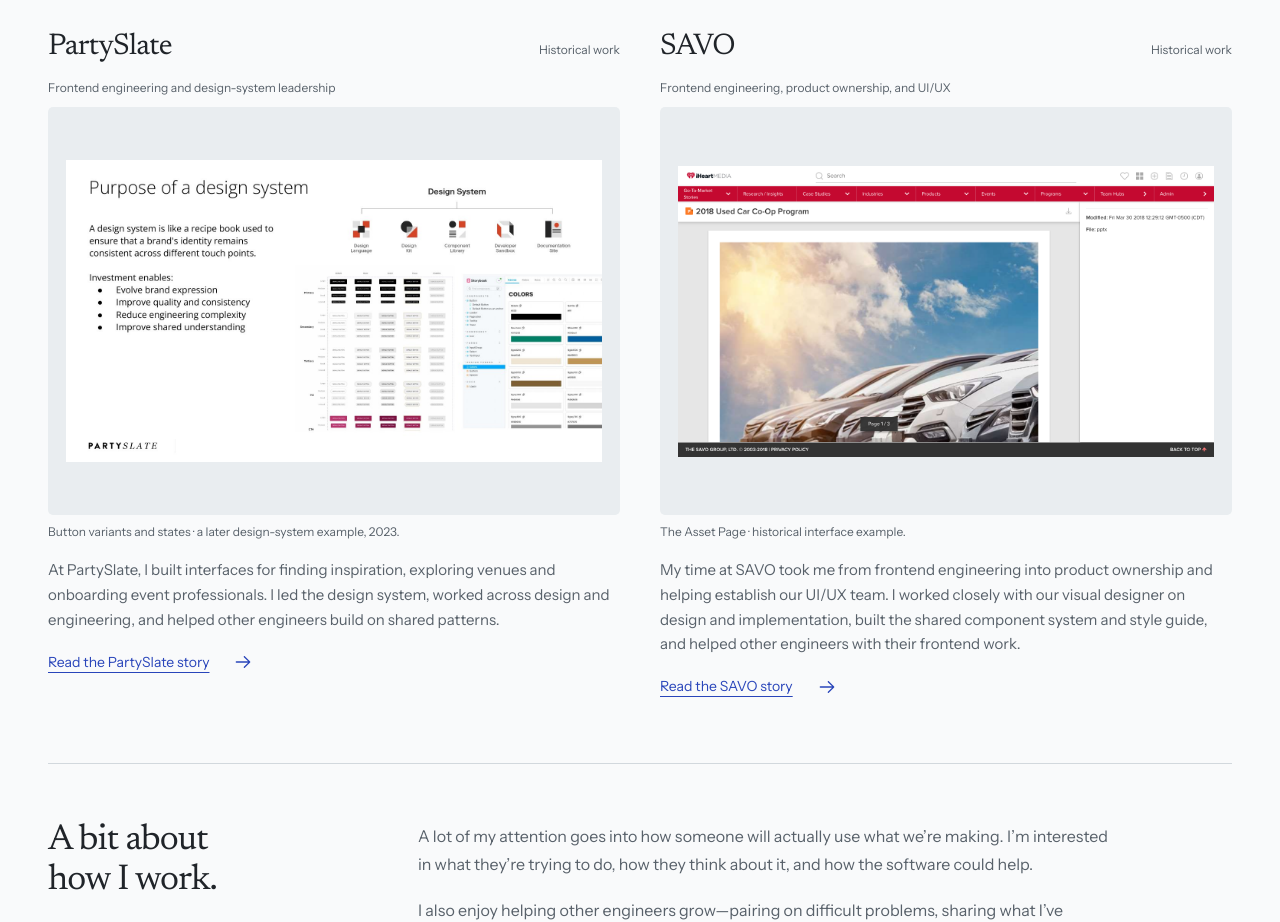
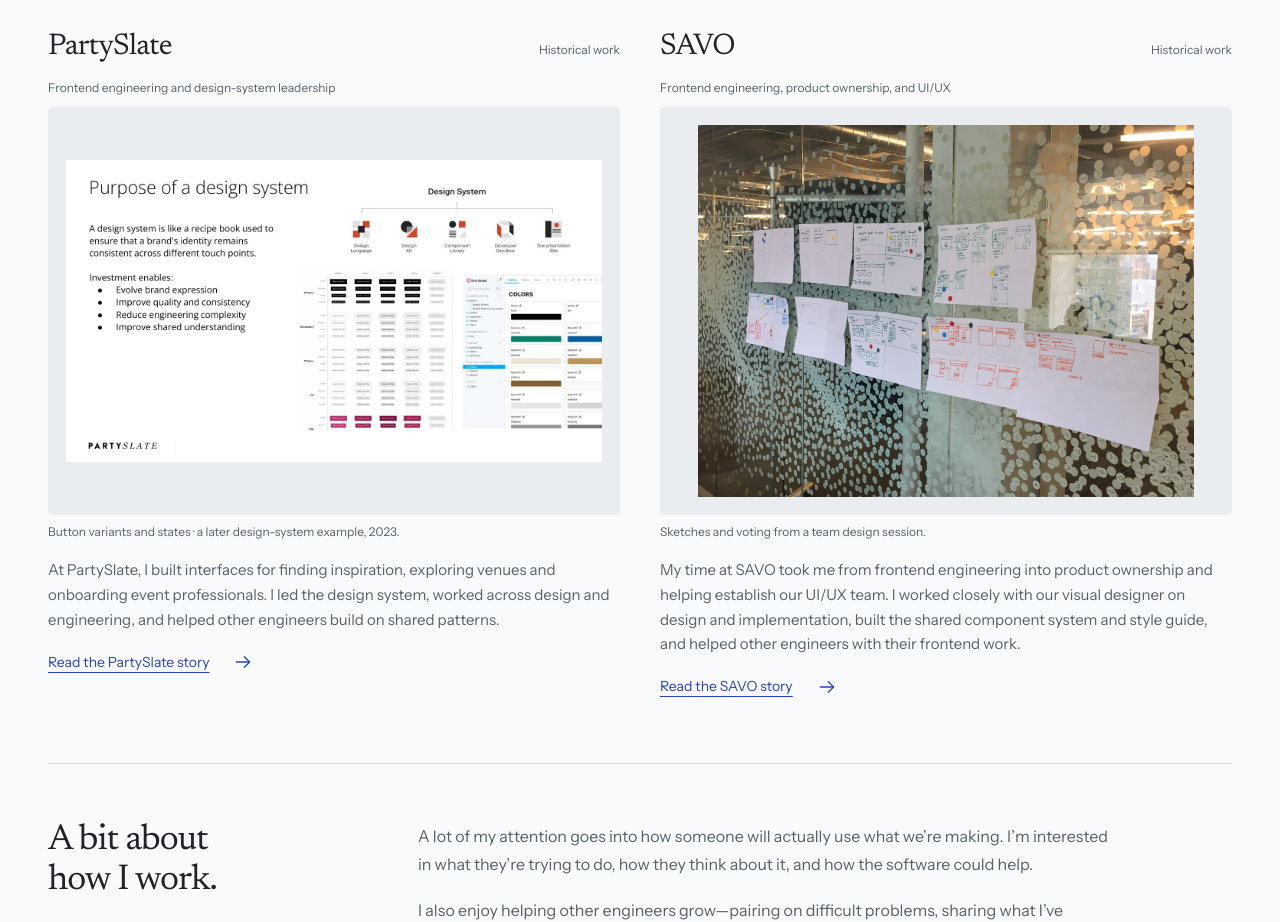
Before and after one commit to robabby/robabby, a Next.js app: page / in a window 1280 px wide. Shown: the part 1300-2222 px from the top of the page. Built offline with nearby package versions, Linux system fonts and the light colour scheme; no server answers.

Commit message:
fix(home): show SAVO team design session (SG-1782) (#115)

```diff
--- a/app/page.tsx
+++ b/app/page.tsx
@@ -81,9 +81,9 @@ export default function Home() {
               </div>
               <p className="project-role">Frontend engineering, product ownership, and UI/UX</p>
               <Link className="work-image historical-preview" href="/work/savo" aria-label="Read the SAVO story">
-                <Image src="/images/savo/asset-page.png" alt="Historical SAVO Asset Page showing a document preview, download action, and file details" width={2880} height={1566} sizes="(max-width: 720px) calc(100vw - 76px), 550px" />
+                <Image src="/images/savo/design-session.jpg" alt="Interface sketches and colored voting dots displayed on a glass wall during a SAVO team design session" width={3264} height={2448} sizes="(max-width: 720px) calc(100vw - 76px), 550px" />
               </Link>
-              <p className="image-caption">The Asset Page · historical interface example.</p>
+              <p className="image-caption">Sketches and voting from a team design session.</p>
               <div className="work-info">
                 <p>My time at SAVO took me from frontend engineering into product ownership and helping establish our UI/UX team. I worked closely with our visual designer on design and implementation, built the shared component system and style guide, and helped other engineers with their frontend work.</p>
                 <Link className="text-link" href="/work/savo">Read the SAVO story <ArrowRightIcon className="arrow" aria-hidden="true" /></Link>
```
